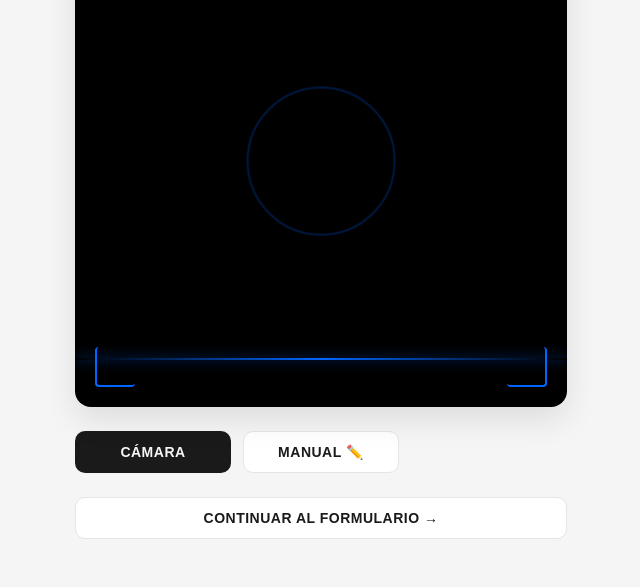
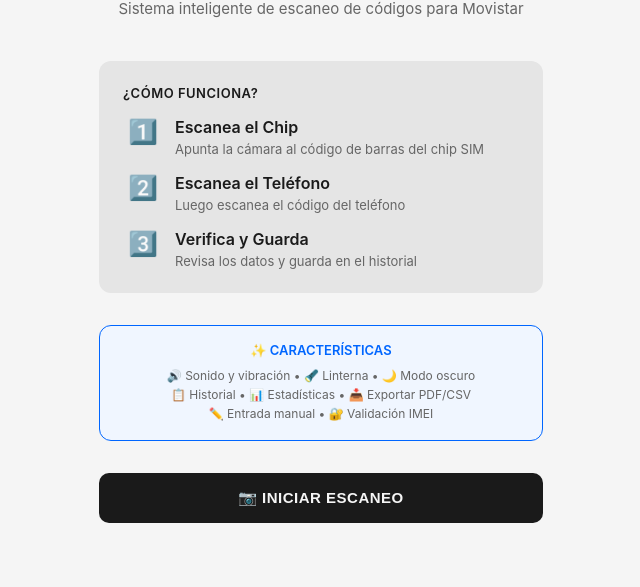
Before and after one commit to kevinMejia6/Scanner_Barra, a plain HTML site: page Index.html in a window 1280 px wide. Shown: the part 333-920 px from the top of the page, without its empty margins (319-959 px from the left). Before the commit the page ends 896 px from the top, so only its background shows below. Drawn offline with nearby package versions, Linux system fonts and the light colour scheme.

Commit message:
Update Index.html

```diff
--- a/Index.html
+++ b/Index.html
@@ -172,6 +172,11 @@
             right: 0;
             bottom: 0;
             pointer-events: none;
+            display: none;
+        }
+
+        .scanning-overlay.active {
+            display: block;
         }
 
         .scan-line {
@@ -534,7 +539,7 @@
             }
         }
 
-        /* ANIMACIÓN LOADING */
+        /* ANIMACIONES */
         .loading {
             display: inline-block;
             width: 8px;
@@ -548,6 +553,11 @@
         @keyframes blink {
             0%, 100% { opacity: 0.3; }
             50% { opacity: 1; }
+        }
+
+        @keyframes float {
+            0%, 100% { transform: translateY(0px); }
+            50% { transform: translateY(-12px); }
         }
 
         .badge {
@@ -593,8 +603,59 @@
 
         <!-- CONTENIDO -->
         <div class="content">
+            <!-- WELCOME SCREEN -->
+            <div class="screen active" id="welcomeScreen">
+                <div style="text-align: center; padding: 40px 24px;">
+                    <div style="font-size: 64px; margin-bottom: 32px; animation: float 3s ease-in-out infinite;">📱</div>
+
+                    <h1 style="font-size: 32px; font-weight: 700; margin-bottom: 12px; letter-spacing: -0.5px;">ScanMovistar Pro</h1>
+                    <p style="font-size: 15px; color: var(--text-light); margin-bottom: 40px; line-height: 1.6;">Sistema inteligente de escaneo de códigos para Movistar</p>
+
+                    <div style="background: var(--border); border-radius: 12px; padding: 24px; margin-bottom: 32px; text-align: left;">
+                        <div style="font-size: 13px; font-weight: 600; color: var(--text); margin-bottom: 16px; text-transform: uppercase; letter-spacing: 0.5px;">¿Cómo funciona?</div>
+
+                        <div style="display: flex; gap: 12px; margin-bottom: 16px;">
+                            <div style="font-size: 24px; min-width: 40px; text-align: center;">1️⃣</div>
+                            <div>
+                                <div style="font-weight: 600; margin-bottom: 4px;">Escanea el Chip</div>
+                                <div style="font-size: 13px; color: var(--text-light);">Apunta la cámara al código de barras del chip SIM</div>
+                            </div>
+                        </div>
+
+                        <div style="display: flex; gap: 12px; margin-bottom: 16px;">
+                            <div style="font-size: 24px; min-width: 40px; text-align: center;">2️⃣</div>
+                            <div>
+                                <div style="font-weight: 600; margin-bottom: 4px;">Escanea el Teléfono</div>
+                                <div style="font-size: 13px; color: var(--text-light);">Luego escanea el código del teléfono</div>
+                            </div>
+                        </div>
+
+                        <div style="display: flex; gap: 12px;">
+                            <div style="font-size: 24px; min-width: 40px; text-align: center;">3️⃣</div>
+                            <div>
+                                <div style="font-weight: 600; margin-bottom: 4px;">Verifica y Guarda</div>
+                                <div style="font-size: 13px; color: var(--text-light);">Revisa los datos y guarda en el historial</div>
+                            </div>
+                        </div>
+                    </div>
+
+                    <div style="background: #f0f6ff; border: 1px solid var(--accent); border-radius: 12px; padding: 16px; margin-bottom: 32px;">
+                        <div style="font-size: 13px; color: var(--accent); font-weight: 600;">✨ CARACTERÍSTICAS</div>
+                        <div style="font-size: 12px; color: var(--text-light); margin-top: 8px; line-height: 1.6;">
+                            🔊 Sonido y vibración • 🔦 Linterna • 🌙 Modo oscuro<br>
+                            📋 Historial • 📊 Estadísticas • 📥 Exportar PDF/CSV<br>
+                            ✏️ Entrada manual • 🔐 Validación IMEI
+                        </div>
+                    </div>
+
+                    <button class="btn btn-primary" onclick="irAlScanner()" style="width: 100%; padding: 16px; font-size: 15px;">
+                        📷 Iniciar Escaneo
+                    </button>
+                </div>
+            </div>
+
             <!-- SCANNER SCREEN -->
-            <div class="screen active" id="scannerScreen">
+            <div class="screen" id="scannerScreen">
                 <div style="margin-bottom: 24px;">
                     <div style="font-size: 13px; color: var(--text-light); text-transform: uppercase; letter-spacing: 0.5px; margin-bottom: 8px; font-weight: 600;">Paso <span id="stepNumber">1</span> de 2</div>
                     <div style="font-size: 28px; font-weight: 700; letter-spacing: -0.5px; margin-bottom: 4px;" id="scanTitle">Chip SIM 🔌</div>
@@ -667,7 +728,7 @@
             </div>
 
             <!-- FORM SCREEN -->
-            <div class="screen" id="formScreen" style="display: none;">
+            <div class="screen" id="formScreen">
                 <div style="margin-bottom: 28px;">
                     <div style="font-size: 13px; color: var(--text-light); text-transform: uppercase; letter-spacing: 0.5px; margin-bottom: 8px; font-weight: 600;">Resumen de escaneo</div>
                     <div style="font-size: 28px; font-weight: 700; letter-spacing: -0.5px; margin-bottom: 8px;">Verifica los datos</div>
@@ -738,11 +799,24 @@
         let darkModeEnabled = localStorage.getItem('darkMode') === 'true';
         let chart = null;
 
-        // INICIALIZACIÓN
-        window.addEventListener('load', () => {
-            if (darkModeEnabled) toggleDarkMode();
-            actualizarDashboard();
-        });
+        // IR AL SCANNER DESDE BIENVENIDA
+        function irAlScanner() {
+            document.getElementById('welcomeScreen').classList.remove('active');
+            document.getElementById('scannerScreen').classList.add('active');
+            tipoScan = 'chip';
+            actualizarTituloScanner();
+        }
+
+        // ACTUALIZAR TÍTULO DEL SCANNER
+        function actualizarTituloScanner() {
+            if (tipoScan === 'chip') {
+                document.getElementById('scanTitle').textContent = 'Chip SIM 🔌';
+                document.getElementById('stepNumber').textContent = '1';
+            } else {
+                document.getElementById('scanTitle').textContent = 'Teléfono ☎️';
+                document.getElementById('stepNumber').textContent = '2';
+            }
+        }
 
         // CAMBIAR TAB
         function switchTab(tab) {
@@ -754,6 +828,13 @@
 
             if (tab === 'history') loadHistory();
             if (tab === 'dashboard') actualizarDashboard();
+            if (tab === 'scanner') {
+                // Desactivar animación al cambiar de tab
+                const overlay = document.querySelector('.scanning-overlay');
+                if (overlay) overlay.classList.remove('active');
+                // Detener cámara si está activa
+                detenerCamara();
+            }
         }
 
         // DARK MODE
@@ -839,6 +920,9 @@
                 );
                 document.getElementById('btnStart').style.display = 'none';
                 document.getElementById('btnStop').style.display = 'block';
+
+                // ACTIVAR ANIMACIÓN
+                document.querySelector('.scanning-overlay').classList.add('active');
             } catch (err) {
                 mostrarAlerta('❌ Error al iniciar cámara', 'error');
             }
@@ -852,6 +936,9 @@
             }
             document.getElementById('btnStart').style.display = 'block';
             document.getElementById('btnStop').style.display = 'none';
+
+            // DESACTIVAR ANIMACIÓN
+            document.querySelector('.scanning-overlay').classList.remove('active');
         }
 
         async function pedirPermisoCamara() {
@@ -880,6 +967,8 @@
                     codigoEscaneado = false;
 
                     if (html5QrCode && html5QrCode.getState() === 2) {
+                        // DESACTIVAR ANIMACIÓN AL DETENER
+                        document.querySelector('.scanning-overlay').classList.remove('active');
                         html5QrCode.stop().then(() => {
                             setTimeout(() => iniciarCamara(), 500);
                         });
@@ -964,6 +1053,9 @@
             tipoScan = 'chip';
             document.getElementById('scanTitle').textContent = 'Chip SIM 🔌';
             document.getElementById('stepNumber').textContent = '1';
+
+            // DESACTIVAR ANIMACIÓN
+            document.querySelector('.scanning-overlay').classList.remove('active');
         }
 
         function guardarDatos(event) {
```
